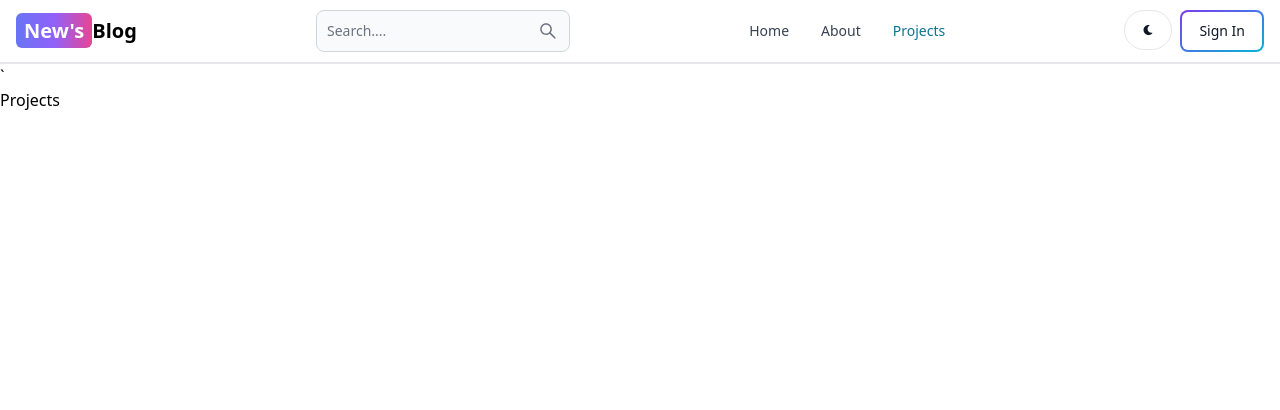
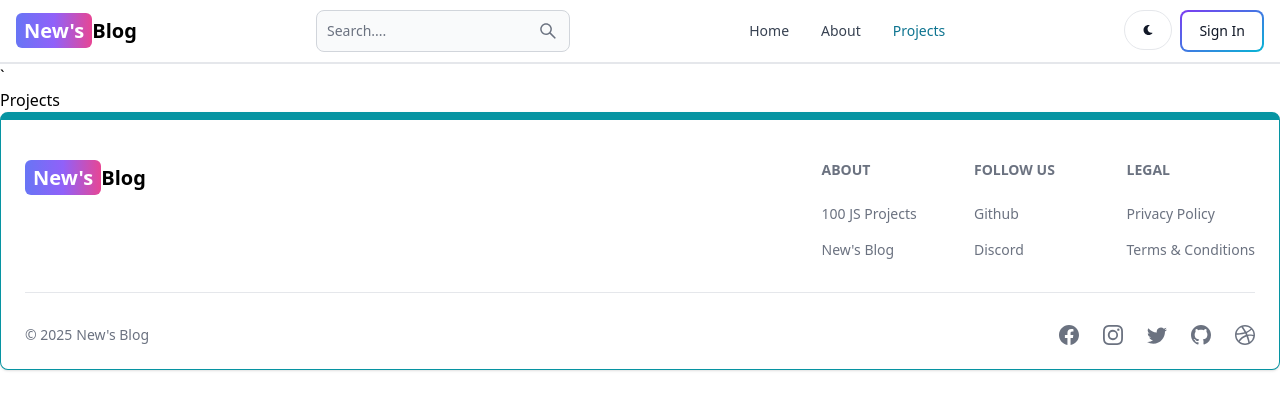
Before and after one commit to abednego382004/MERN-blog, a React (Vite) app in the folder client/: page /projects in a window 1280 px wide. Shown: the top 410 px of the page. Built offline with nearby package versions, Linux system fonts and the light colour scheme.

Commit message:
create footer component

```diff
--- a/client/src/App.jsx
+++ b/client/src/App.jsx
@@ -6,6 +6,7 @@
 import Projects from "./pages/Projects";
 import Header from "./component/Header";
 import SignUp from "./pages/SignUp";
+import FooterCom from "./component/Footer";
 
 export default function App() {
   return (
@@ -18,6 +19,7 @@
         <Route path="/sign-up" element={<SignUp />} />
         <Route path="/projects" element={<Projects />} />
       </Routes>
+      <FooterCom />
     </BrowserRouter>
   );
 }
--- /dev/null
+++ b/client/src/component/Footer.jsx
@@ -0,0 +1,91 @@
+import React from "react";
+import { Footer } from "flowbite-react";
+import { Link } from "react-router-dom";
+import {
+  BsFacebook,
+  BsInstagram,
+  BsTwitter,
+  BsGithub,
+  BsDribbble,
+} from "react-icons/bs";
+
+export default function FooterCom() {
+  return (
+    <Footer container className="border border-t-8 border-teal-500">
+      <div className="w-full max-w-7xl mx-auto">
+        <div className="grid w-full justify-between sm:flex md:grid-cols-1 ">
+          <div className="mt-5">
+            <Link
+              to="/"
+              className="self-center whitespace-nowrap text-lg sm:text-xl font-bold dark:text-white "
+            >
+              <span className="px-2 py-1 bg-gradient-to-r rounded-md from-indigo-500 via-purple-500 to-pink-500 text-white">
+                New's
+              </span>
+              Blog
+            </Link>
+          </div>
+          <div className="grid grid-cols-2 gap-8 mt-4 sm:grid-cols-3 sm:gap-6">
+            <div className="">
+              <Footer.Title title="About" />
+              <Footer.LinkGroup col>
+                <Footer.Link
+                  href="https://www.100jsprojects.com"
+                  target="_blank"
+                  rel="nopener noreferer"
+                >
+                  100 JS Projects
+                </Footer.Link>
+                <Footer.Link
+                  href="/about"
+                  target="_blank"
+                  rel="nopener noreferer"
+                >
+                  New's Blog
+                </Footer.Link>
+              </Footer.LinkGroup>
+            </div>
+            <div>
+              <Footer.Title title="Follow Us" />
+              <Footer.LinkGroup col>
+                <Footer.Link
+                  href="https://www.github.com/abed382004"
+                  target="_blank"
+                  rel="nopener noreferer"
+                >
+                  Github
+                </Footer.Link>
+                <Footer.Link href="#">Discord</Footer.Link>
+              </Footer.LinkGroup>
+            </div>
+            <div>
+              <Footer.Title title="Legal" />
+              <Footer.LinkGroup col>
+                <Footer.Link href="#">Privacy Policy</Footer.Link>
+                <Footer.Link href="#">Terms &amp; Conditions</Footer.Link>
+              </Footer.LinkGroup>
+            </div>
+          </div>
+        </div>
+        <Footer.Divider />
+        <div className="w-full sm:flex sm:items-center sm:justify-between">
+          <Footer.Copyright
+            href="#"
+            by="New's Blog"
+            year={new Date().getFullYear()}
+          />
+          <div className="flex gap-6 sm:mt-0 mt-4 sm:justify-center">
+            <Footer.Icon href="#" icon={BsFacebook} />
+            <Footer.Icon href="#" icon={BsInstagram} />
+            <Footer.Icon href="#" icon={BsTwitter} />
+            <Footer.Icon
+              href="https://www.github.com/abed382004"
+              icon={BsGithub}
+            />
+            <Footer.Icon href="#" icon={BsDribbble} />
+          </div>
+        </div>
+      </div>
+    </Footer>
+  );
+}
```
